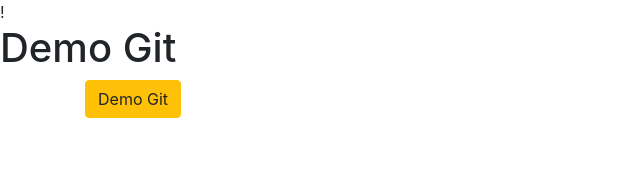
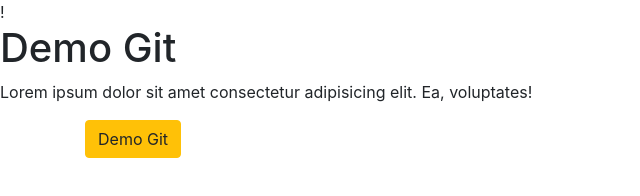
Before and after one commit to tamgiang003/Torres, a plain HTML site: page index.html in a window 1280 px wide. Shown: the whole page, without its empty margins (0-640 px from the left). Drawn offline with nearby package versions, Linux system fonts and the light colour scheme.

Commit message:
them p vao index.html

```diff
--- a/index.html
+++ b/index.html
@@ -11,8 +11,10 @@
   </head>
   <body>
       <h1>Demo Git</h1>
+      <p>Lorem ipsum dolor sit amet consectetur adipisicing elit. Ea, voluptates!</p>
       <div class="container">
           <button class="btn btn-warning">Demo Git</button>
+
       </div>
 
 
```
